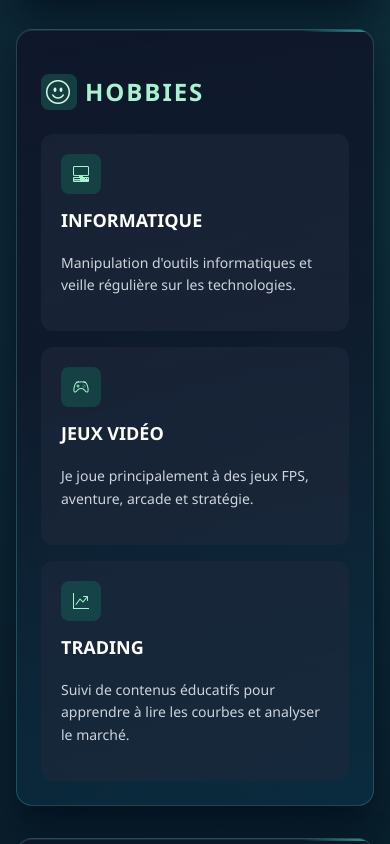
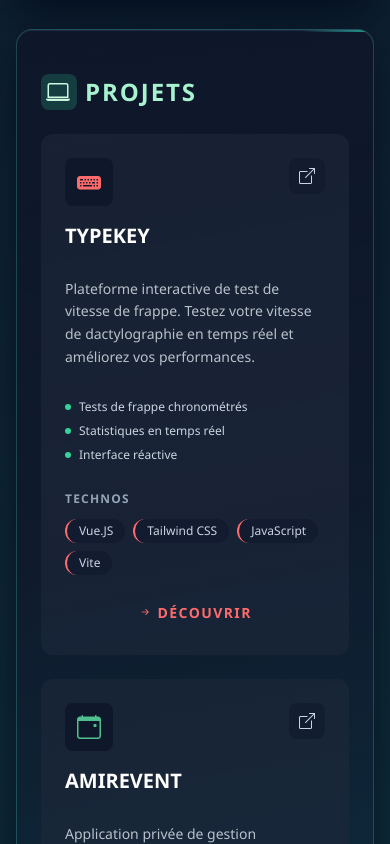
Before and after one commit to anohkolia/vue-portfolio, a Vue app: page / in a window 390 px wide. Shown: the part 5380-6224 px from the top of the page. Built offline with nearby package versions, Linux system fonts and the light colour scheme.

Commit message:
feat Section projet

```diff
--- a/src/components/Apropos.vue
+++ b/src/components/Apropos.vue
@@ -85,7 +85,7 @@
             <i class="bi bi-linkedin"></i>
             LinkedIn
           </a>
-          <a class="tw-flex tw-items-center tw-justify-center tw-gap-2 tw-rounded-xl tw-border tw-border-slate-600 tw-bg-slate-800/70 tw-px-4 tw-py-3 tw-text-sm tw-font-semibold tw-text-slate-100 tw-transition hover:tw--translate-y-1 hover:tw-border-white/40 hover:tw-bg-white/10" href="#" title="GitHub">
+          <a class="tw-flex tw-items-center tw-justify-center tw-gap-2 tw-rounded-xl tw-border tw-border-slate-600 tw-bg-slate-800/70 tw-px-4 tw-py-3 tw-text-sm tw-font-semibold tw-text-slate-100 tw-transition hover:tw--translate-y-1 hover:tw-border-white/40 hover:tw-bg-white/10" href="https://github.com/anohkolia" title="GitHub">
             <i class="bi bi-github"></i>
             GitHub
           </a>
--- a/src/components/HeaderNavbar.vue
+++ b/src/components/HeaderNavbar.vue
@@ -6,6 +6,7 @@ const navItems = [
   { id: 'experience', label: 'Expérience', icon: 'bi bi-patch-check' },
   { id: 'formation', label: 'Formation', icon: 'bi bi-journals' },
   { id: 'skill', label: 'Compétences', icon: 'bi bi-stars' },
+  { id: 'project', label: 'Projets', icon: 'bi bi-laptop' },
   { id: 'hobbie', label: 'Hobbies', icon: 'bi bi-emoji-smile' },
   { id: 'contact', label: 'Contact', icon: 'bi bi-envelope-at' },
 ]
--- /dev/null
+++ b/src/components/Project.vue
@@ -0,0 +1,110 @@
+<script setup>
+const projects = [
+  {
+    id: 1,
+    titre: 'TypeKey',
+    description: 'Plateforme interactive de test de vitesse de frappe. Testez votre vitesse de dactylographie en temps réel et améliorez vos performances.',
+    technologies: ['Vue.JS', 'Tailwind CSS', 'JavaScript', 'Vite'],
+    lien: 'https://typekey.netlify.app',
+    couleur: '#FF6B6B',
+    icon: 'bi bi-keyboard-fill',
+    features: ['Tests de frappe chronométrés', 'Statistiques en temps réel', 'Interface réactive']
+  },
+  {
+    id: 2,
+    titre: 'AmirEvent',
+    description: 'Application privée de gestion d\'événements pour association permettant de créer, acheter, partager et gérer des événements.',
+    technologies: ['Vue.JS', 'TypeScript', 'TailwindCss', 'Supabase'],
+    lien: 'https://amirevent.netlify.app',
+    couleur: '#4FC08D',
+    icon: 'bi bi-calendar-event',
+    features: ['Création d\'événements', 'Gestion des participants', 'Achat de billet']
+  },
+]
+</script>
+
+<template>
+  <section id="project" class="content-section tw-scroll-mt-24 lg:tw-scroll-mt-8">
+    <div class="portfolio-card tw-p-6 sm:tw-p-8">
+      <h2 class="section-title">
+        <i class="bi bi-laptop"></i>
+        Projets
+      </h2>
+
+      <div class="tw-mt-6 tw-grid tw-gap-6 md:tw-grid-cols-2">
+        <article
+          v-for="project in projects"
+          :key="project.id"
+          class="tw-group tw-flex tw-flex-col tw-rounded-xl tw-border tw-border-emerald-500/20 tw-bg-slate-800/60 tw-p-6 tw-transition hover:tw--translate-y-1 hover:tw-border-emerald-400/40 hover:tw-bg-slate-800"
+        >
+          <!-- Header avec icône -->
+          <div class="tw-flex tw-items-start tw-justify-between">
+            <span
+              class="tw-inline-flex tw-h-12 tw-w-12 tw-items-center tw-justify-center tw-rounded-lg tw-bg-slate-900 tw-transition group-hover:tw-scale-110"
+              :style="{ color: project.couleur }"
+            >
+              <i :class="project.icon" class="tw-text-2xl"></i>
+            </span>
+            <a
+              :href="project.lien"
+              target="_blank"
+              rel="noopener noreferrer"
+              class="tw-inline-flex tw-h-9 tw-w-9 tw-items-center tw-justify-center tw-rounded-lg tw-bg-slate-900/50 tw-text-slate-300 tw-transition hover:tw-bg-emerald-500/20 hover:tw-text-emerald-300"
+              title="Visiter le projet"
+            >
+              <i class="bi bi-box-arrow-up-right"></i>
+            </a>
+          </div>
+
+          <!-- Titre et description -->
+          <h3 class="tw-mt-4 tw-text-xl tw-font-bold tw-uppercase tw-text-white">{{ project.titre }}</h3>
+          <p class="tw-mt-2 tw-text-sm tw-leading-relaxed tw-text-slate-200/80">{{ project.description }}</p>
+
+          <!-- Features -->
+          <div class="tw-mt-4 tw-space-y-2">
+            <div v-for="(feature, idx) in project.features" :key="idx" class="tw-flex tw-items-center tw-gap-2">
+              <span class="tw-inline-block tw-h-1.5 tw-w-1.5 tw-rounded-full tw-bg-emerald-400"></span>
+              <span class="tw-text-xs tw-text-slate-300">{{ feature }}</span>
+            </div>
+          </div>
+
+          <!-- Technologies -->
+          <div class="tw-mt-auto tw-border-t tw-border-slate-700/50 tw-pt-4">
+            <p class="tw-text-xs tw-font-semibold tw-uppercase tw-tracking-widest tw-text-slate-400">Technos</p>
+            <div class="tw-mt-2 tw-flex tw-flex-wrap tw-gap-2">
+              <span
+                v-for="tech in project.technologies"
+                :key="tech"
+                class="tw-inline-flex tw-items-center tw-gap-1 tw-rounded-full tw-bg-slate-900/50 tw-px-3 tw-py-1 tw-text-xs tw-font-medium tw-text-slate-300 tw-transition hover:tw-bg-slate-900"
+                :style="{ borderLeft: `2px solid ${project.couleur}` }"
+              >
+                {{ tech }}
+              </span>
+            </div>
+          </div>
+
+          <!-- Lien direct -->
+          <a
+            :href="project.lien"
+            target="_blank"
+            rel="noopener noreferrer"
+            class="tw-mt-5 tw-inline-flex tw-items-center tw-justify-center tw-rounded-lg tw-border tw-px-4 tw-py-2 tw-text-sm tw-font-semibold tw-uppercase tw-tracking-widest tw-transition"
+            :style="{
+              borderColor: `${project.couleur}66`,
+              color: project.couleur
+            }"
+            @mouseenter="e => { e.currentTarget.style.backgroundColor = `${project.couleur}20` }"
+            @mouseleave="e => { e.currentTarget.style.backgroundColor = 'transparent' }"
+          >
+            <i class="bi bi-arrow-right-short tw-mr-1"></i>
+            Découvrir
+          </a>
+        </article>
+      </div>
+    </div>
+  </section>
+</template>
+
+<style scoped>
+
+</style>
--- a/src/views/HomeView.vue
+++ b/src/views/HomeView.vue
@@ -6,6 +6,7 @@ import ContactForm from '@/components/ContactForm.vue'
 import Experience from '@/components/Experience.vue'
 import Formation from '@/components/Formation.vue'
 import Hobbie from '@/components/Hobbie.vue'
+import Project from '@/components/Project.vue'
 
 const showBackToTop = ref(false)
 
@@ -42,6 +43,7 @@ onUnmounted(() => {
       <Experience />
       <Formation />
       <Competence />
+      <Project />
       <Hobbie />
       <ContactForm />
     </div>
```
